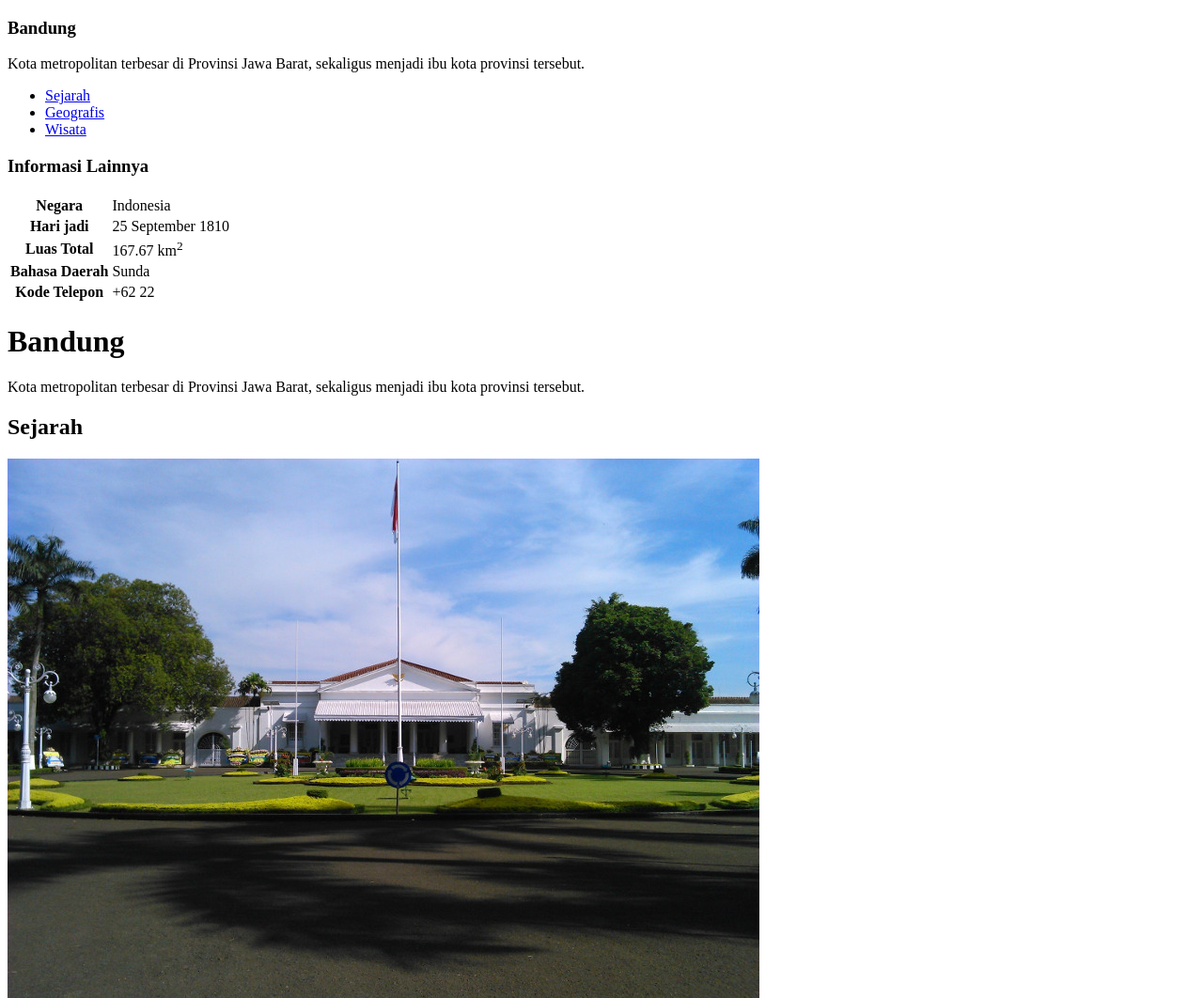
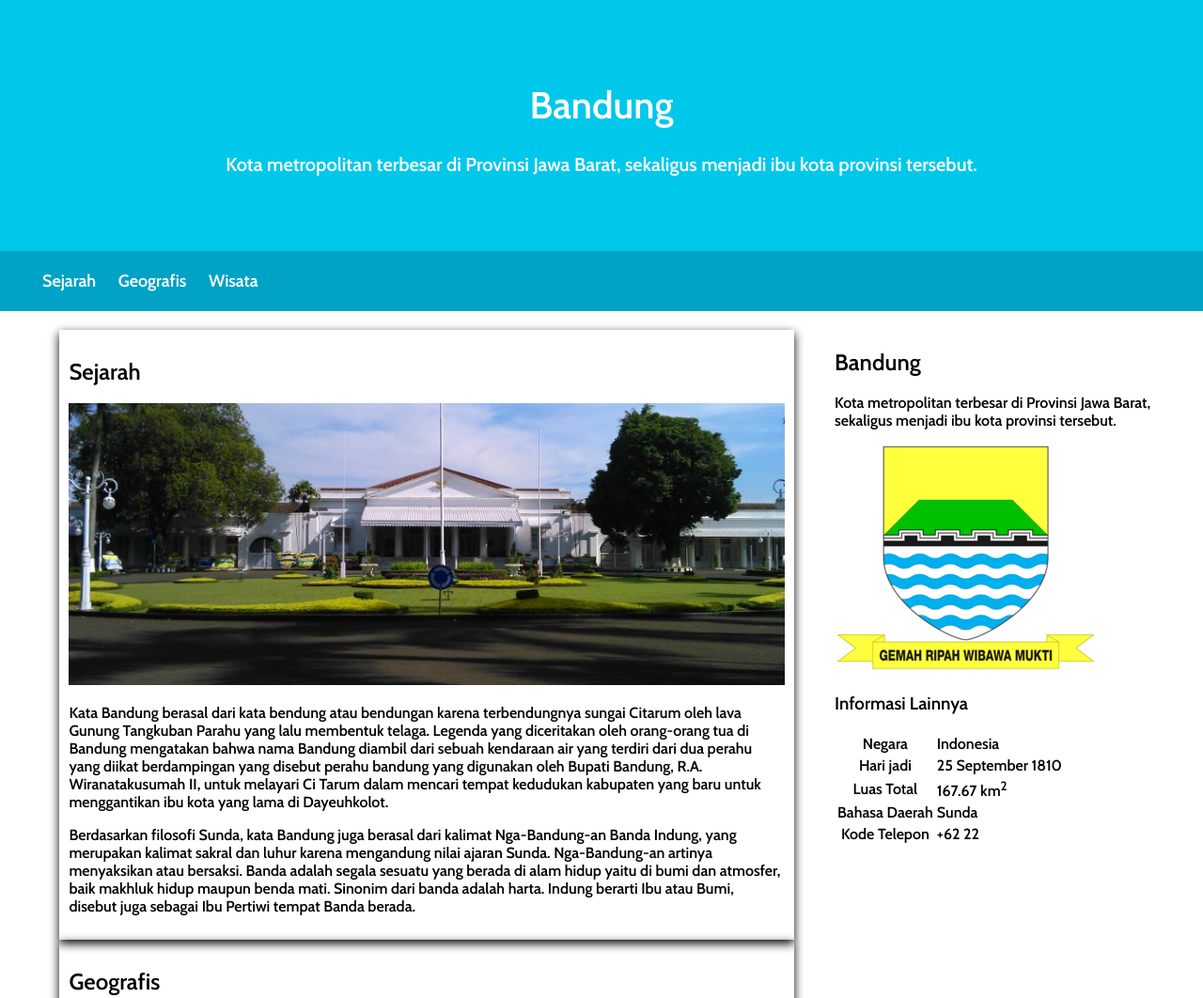
Before and after one commit to nandaafd/dicoding, a plain HTML site: page dicoding1/index.html in a window 1280 px wide. Shown: the top 1062 px of the page at 94% size. Drawn offline with nearby package versions, Linux system fonts and the light colour scheme.

Commit message:
Add files via upload

```diff
--- a/dicoding1/index.html
+++ b/dicoding1/index.html
@@ -4,20 +4,70 @@
     <meta charset="UTF-8">
     <meta http-equiv="X-UA-Compatible" content="IE=edge">
     <meta name="viewport" content="width=device-width, initial-scale=1.0">
+    <link rel="stylesheet" href="style.css">
     <title>Document</title>
 </head>
 <body>
-    <aside>
-        <article>
+
             <header>
+                <div class="jumbotron">
                     <h1>Bandung</h1>
                      <p>Kota metropolitan terbesar di Provinsi Jawa Barat, sekaligus menjadi ibu kota provinsi tersebut.</p>
+                </div>
+                <nav >
                         <ul>
                             <li><a href="#sejarah">Sejarah</a></li>
                             <li><a href="#geografis">Geografis</a></li>
                             <li><a href="#wisata">Wisata</a></li>
                         </ul>
+                 </nav>
+            </header>
+
+    <main>
+        <div class="content">
+        <article class="artikel" id="sejarah">
+            <h2>Sejarah</h2>
+            <img src="assets/image/history.jpg" alt="sejarah" class="gambarkonten">
+            <p>Kata Bandung berasal dari kata bendung atau bendungan karena terbendungnya sungai Citarum oleh lava Gunung Tangkuban Parahu yang lalu membentuk telaga. Legenda yang diceritakan oleh orang-orang tua di
+            Bandung mengatakan bahwa nama Bandung diambil dari sebuah kendaraan air yang terdiri dari dua perahu yang diikat berdampingan yang disebut perahu bandung yang digunakan oleh Bupati Bandung, R.A. Wiranatakusumah II, untuk melayari Ci Tarum dalam mencari tempat kedudukan kabupaten yang baru untuk
+            menggantikan ibu kota yang lama di Dayeuhkolot. </p>
+
+            <p>Berdasarkan filosofi Sunda, kata Bandung juga berasal dari kalimat Nga-Bandung-an Banda Indung, yang merupakan kalimat sakral dan luhur karena mengandung nilai ajaran Sunda. Nga-Bandung-an artinya menyaksikan atau bersaksi. Banda adalah segala sesuatu yang berada di alam hidup yaitu di bumi dan atmosfer, baik makhluk hidup maupun benda mati. Sinonim dari banda adalah harta. Indung berarti Ibu atau Bumi, disebut juga sebagai Ibu Pertiwi tempat Banda berada.</p>
+        </article>
+
+        <article class="artikel" id="geografis">
+            <h2>Geografis</h2>
+            <img src="assets/image/geografis.jpg" alt="geografis" class="gambarkonten">
+            <p>Kota Bandung dikelilingi oleh pegunungan, sehingga bentuk morfologi wilayahnya bagaikan sebuah mangkok raksasa, secara geografis kota ini terletak di tengah-tengah provinsi Jawa Barat, serta berada pada
+            ketinggian ±768 m di atas permukaan laut, dengan titik tertinggi di berada di sebelah utara dengan ketinggian 1.050 meter di atas permukaan laut dan sebelah selatan merupakan kawasan rendah dengan ketinggian 675 meter di atas permukaan laut.</p>
+
+            <p>Kota Bandung dialiri dua sungai utama, yaitu Sungai Cikapundung dan Sungai Citarum beserta anak-anak sungainya yang pada umumnya mengalir ke arah selatan dan bertemu di Sungai Citarum. Dengan kondisi yang
+            demikian, Bandung selatan sangat rentan terhadap masalah banjir terutama pada musim hujan.</p>
+        </article>
+
+        <article class="artikel" id="wisata">
+            <h2>Wisata</h2>
+
+            <p>Sejak dibukanya Jalan Tol Cipularang, kota Bandung telah menjadi tujuan utama dalam menikmati liburan akhir pekan terutama dari masyarakat yang berasal dari Jakarta sekitarnya. Selain menjadi kota wisata belanja,
+            kota Bandung juga dikenal dengan sejumlah besar bangunan lama berarsitektur peninggalan Belanda.</p>
+
+            <h3>Farm House Lembang</h3>
+            <img src="assets/image/farm-house.jpg" alt="farm house" class="gambarkonten">
+            <p>Berada di jalur utama Bandung-Lembang, Farm House menjadi objek wisata yang tidak pernah sepi pengunjung. Selain karena letaknya strategis, kawasan ini juga menghadirkan nuansa wisata khas Eropa. Semua itu diterapkan dalam bentuk spot swafoto Instagramable.</p>
+        </article>
+
+        <article class="artikel">
+            <h3>Observatorium Bosscha</h3>
+            <img src="assets/image/bosscha.jpg" alt="bosscha" class="gambarkonten">
+            <p>Memiliki beberapa teleskop, antara lain, Refraktor Ganda Zeiss, Schmidt Bimasakti, Refraktor Bamberg, Cassegrain GOTO, dan Teleskop Surya. Refraktor Ganda Zeiss adalah jenis teleskop terbesar untuk meneropong bintang. Benda ini diletakkan pada atap kubah sehingga saat teropong digunakan, atap tersebut harus dibuka. Observatorium Bosscha boleh dikunjungi oleh siapapun, tanpa tiket. Namun, bagi yang ingin
+            menggunakan teleskop Zeiss, wajib mendaftarkan diri. Untuk instansi atau lembaga pendidikan, diberikan jadwal hari Selasa sampai Jumat. Sementara itu, kunjungan individu dibuka setiap hari Sabtu.</p>
+        </article>
+    </div>
+        <aside>
+            <h1>Bandung</h1>
+            <p>Kota metropolitan terbesar di Provinsi Jawa Barat, sekaligus menjadi ibu kota provinsi tersebut.</p>
                 <section>
+                    <img src="logobandung.png" alt="logobandung" class="logo">
                     <h3>Informasi Lainnya</h3>
                     <table>
                        <tr>
@@ -41,47 +91,12 @@
                           <td>+62 22</td>
                        </tr>
                    </table>
+
                 </section>
-            </header>
-        </article>
         </aside>
-    <main>
-        <h1>Bandung</h1>
-        <p>Kota metropolitan terbesar di Provinsi Jawa Barat, sekaligus menjadi ibu kota provinsi tersebut.</p>
-
-        <h2>Sejarah</h2>
-        <img src="assets/image/history.jpg" alt="sejarah">
-        <p>Kata Bandung berasal dari kata bendung atau bendungan karena terbendungnya sungai Citarum oleh lava Gunung Tangkuban Parahu yang lalu membentuk telaga. Legenda yang diceritakan oleh orang-orang tua di
-        Bandung mengatakan bahwa nama Bandung diambil dari sebuah kendaraan air yang terdiri dari dua perahu yang diikat berdampingan yang disebut perahu bandung yang digunakan oleh Bupati Bandung, R.A. Wiranatakusumah II, untuk melayari Ci Tarum dalam mencari tempat kedudukan kabupaten yang baru untuk
-        menggantikan ibu kota yang lama di Dayeuhkolot. </p>
-
-        <p>Berdasarkan filosofi Sunda, kata Bandung juga berasal dari kalimat Nga-Bandung-an Banda Indung, yang merupakan kalimat sakral dan luhur karena mengandung nilai ajaran Sunda. Nga-Bandung-an artinya menyaksikan atau bersaksi. Banda adalah segala sesuatu yang berada di alam hidup yaitu di bumi dan atmosfer, baik makhluk hidup maupun benda mati. Sinonim dari banda adalah harta. Indung berarti Ibu atau Bumi, disebut juga sebagai Ibu Pertiwi tempat Banda berada.</p>
-
-        <h2>Geografis</h2>
-        <img src="assets/image/geografis.jpg" alt="geografis">
-        <p>Kota Bandung dikelilingi oleh pegunungan, sehingga bentuk morfologi wilayahnya bagaikan sebuah mangkok raksasa, secara geografis kota ini terletak di tengah-tengah provinsi Jawa Barat, serta berada pada
-        ketinggian ±768 m di atas permukaan laut, dengan titik tertinggi di berada di sebelah utara dengan ketinggian 1.050 meter di atas permukaan laut dan sebelah selatan merupakan kawasan rendah dengan ketinggian 675 meter di atas permukaan laut.</p>
-
-        <p>Kota Bandung dialiri dua sungai utama, yaitu Sungai Cikapundung dan Sungai Citarum beserta anak-anak sungainya yang pada umumnya mengalir ke arah selatan dan bertemu di Sungai Citarum. Dengan kondisi yang
-        demikian, Bandung selatan sangat rentan terhadap masalah banjir terutama pada musim hujan.</p>
-
-        <h2>Wisata</h2>
-
-        <p>Sejak dibukanya Jalan Tol Cipularang, kota Bandung telah menjadi tujuan utama dalam menikmati liburan akhir pekan terutama dari masyarakat yang berasal dari Jakarta sekitarnya. Selain menjadi kota wisata belanja,
-        kota Bandung juga dikenal dengan sejumlah besar bangunan lama berarsitektur peninggalan Belanda.</p>
-
-        <h3>Farm House Lembang</h3>
-        <img src="assets/image/farm-house.jpg" alt="farm house">
-        <p>Berada di jalur utama Bandung-Lembang, Farm House menjadi objek wisata yang tidak pernah sepi pengunjung. Selain karena letaknya strategis, kawasan ini juga menghadirkan nuansa wisata khas Eropa. Semua itu diterapkan dalam bentuk spot swafoto Instagramable.</p>
-
-        <h3>Observatorium Bosscha</h3>
-        <img src="assets/image/bosscha.jpg" alt="bosscha">
-        <p>Memiliki beberapa teleskop, antara lain, Refraktor Ganda Zeiss, Schmidt Bimasakti, Refraktor Bamberg, Cassegrain GOTO, dan Teleskop Surya. Refraktor Ganda Zeiss adalah jenis teleskop terbesar untuk meneropong bintang. Benda ini diletakkan pada atap kubah sehingga saat teropong digunakan, atap tersebut harus dibuka. Observatorium Bosscha boleh dikunjungi oleh siapapun, tanpa tiket. Namun, bagi yang ingin
-        menggunakan teleskop Zeiss, wajib mendaftarkan diri. Untuk instansi atau lembaga pendidikan, diberikan jadwal hari Selasa sampai Jumat. Sementara itu, kunjungan individu dibuka setiap hari Sabtu.</p>
-
     </main>
 
-    <footer>
+    <footer class="footer">
         <p>Belajar Dasar Pemrograman Web &#169; 2019, Dicoding Academy</p>
     </footer>
 
--- /dev/null
+++ b/dicoding1/style.css
@@ -0,0 +1,81 @@
+@import url('https://fonts.googleapis.com/css2?family=Cabin:wght@600&display=swap');
+*{
+    box-sizing: border-box;
+}
+body{
+    font-family: 'Cabin', sans-serif;
+    margin: 0;
+    padding: 0;
+}
+main{
+    padding: 20px;
+    overflow: auto;
+}
+header {
+    display: inline;
+ }
+.jumbotron {
+    font-size: 20px;
+    padding: 60px;
+    background-color: #00c8eb;
+    text-align: center;
+    color: white;
+ }
+ nav li {
+    display: inline;
+    list-style-type: none;
+    margin-right: 20px;
+ }
+ nav {
+    position: sticky;
+    top: 0;
+    background-color: #00a2c6;
+    padding: 5px;
+
+ }
+ nav a {
+    font-size: 18px;
+    font-weight: 400;
+    text-decoration: none;
+    color: white;
+ }
+
+ .content{
+     float: left;
+     width: 70%;
+
+ }
+ aside {
+     float: right;
+     width: 30%;
+ }
+ @media screen and (max-width: 1000px) {
+    #content,
+    aside {
+        width: 100%;
+        padding: 0;
+    }
+ }
+.artikel {
+    max-width: 90%;
+    box-shadow: 0 4px 10px 0 black;
+    margin-top: 15px;
+    padding: 10px;
+    margin: 0 auto;
+
+}
+.gambarkonten {
+    width: 100%;
+    max-height: 300px;
+    object-fit: cover;
+    object-position: center;
+ }
+.footer{
+    font-size: 15px;
+    padding: 15px ;
+    font-family: 'Cabin', sans-serif;
+    color: white;
+    text-align: center;
+    background-color: rgb(100, 154, 255);
+
+}
```
Lines whose indentation alone changed are shown as unchanged.
